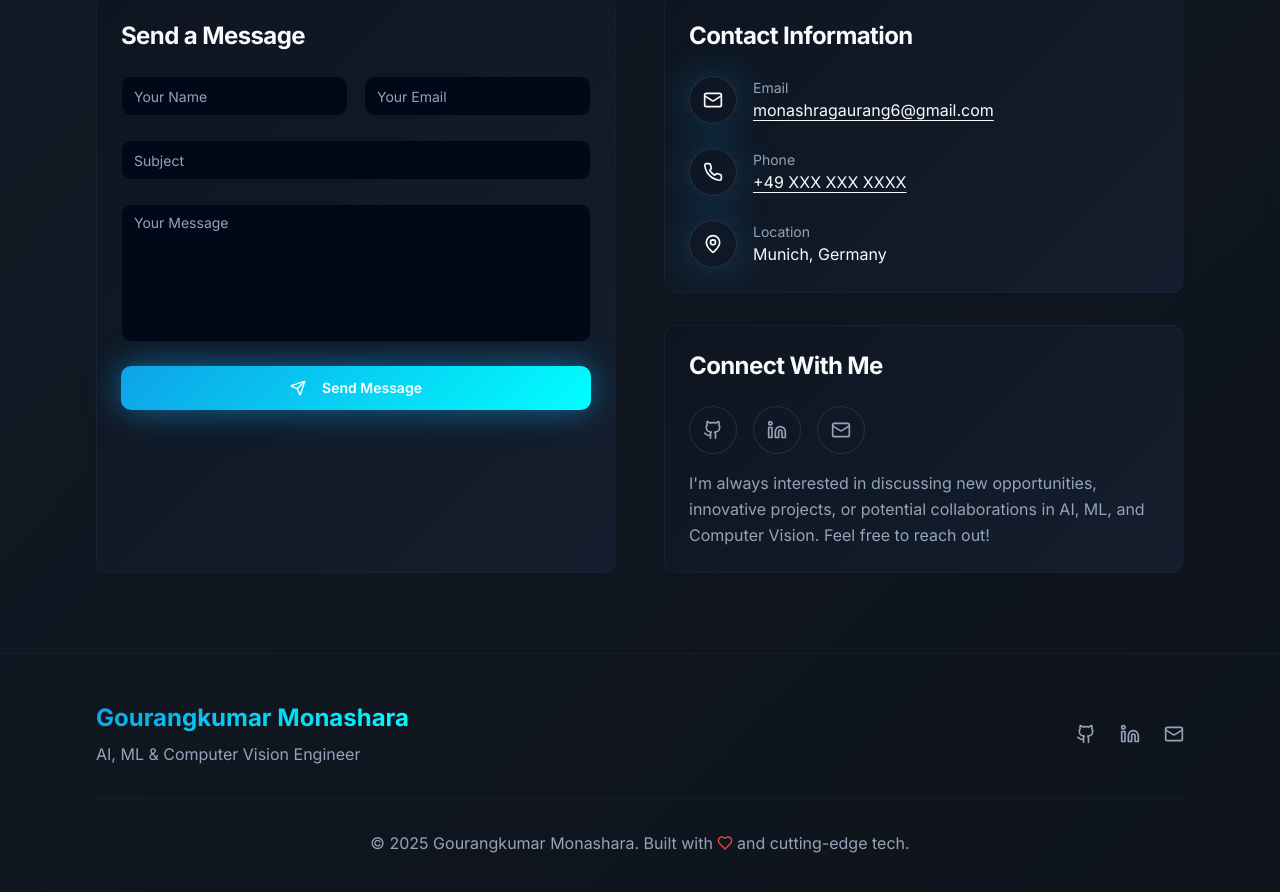
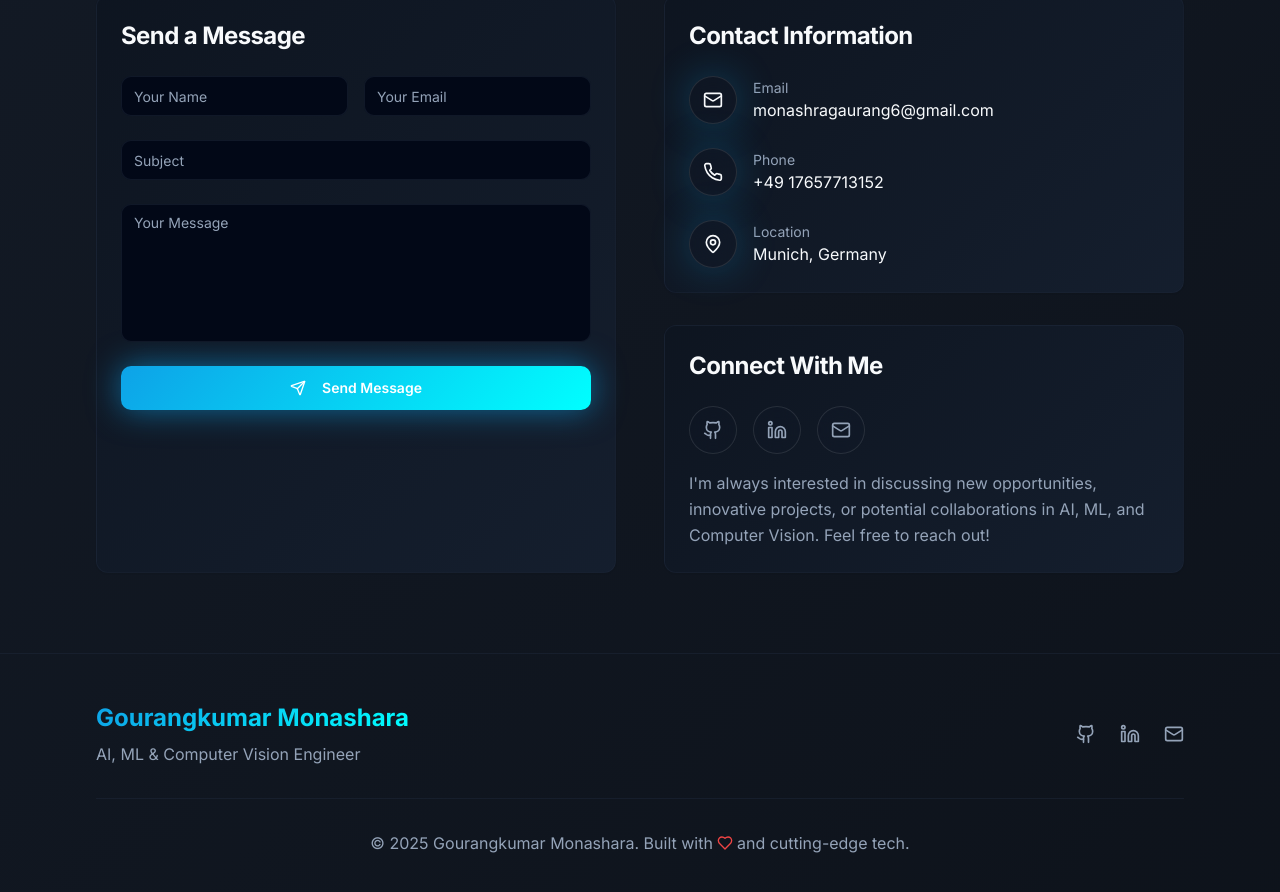
Before and after one commit to Gaurang8200/gourang-ai-visionary, a React (Vite) app: page / in a window 1280 px wide. Shown: the part 4323-5215 px from the top of the page. Built offline with nearby package versions, Linux system fonts and the light colour scheme.

Commit message:
Visual edit in Lovable
Edited UI in Lovable

```diff
--- a/src/components/Contact.tsx
+++ b/src/components/Contact.tsx
@@ -70,8 +70,8 @@ const Contact = () => {
     {
       icon: Phone,
       label: "Phone",
-      value: "+49 XXX XXX XXXX",
-      href: "tel:+49XXXXXXXXX"
+      value: "+49 17657713152",
+      href: "tel:+4917657713152"
     },
     {
       icon: MapPin,
@@ -201,17 +201,7 @@ const Contact = () => {
                         {info.href !== "#" ? (
                           <a
                             href={info.href}
-                            onClick={(e) => {
-                              if (
-                                info.href &&
-                                (info.href.startsWith("mailto:") || info.href.startsWith("tel:"))
-                              ) {
-                                e.preventDefault();
-                                window.location.href = info.href;
-                              }
-                            }}
-                            className="text-foreground hover:text-primary transition-smooth underline underline-offset-4"
-                            aria-label={`${info.label}: ${info.value}`}
+                            className="text-foreground hover:text-primary transition-smooth"
                           >
                             {info.value}
                           </a>
```
